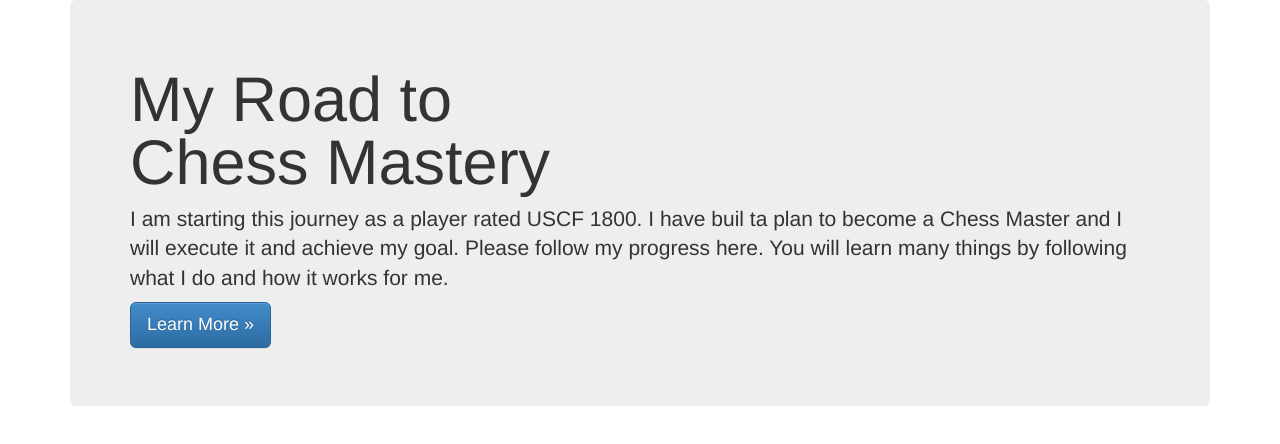
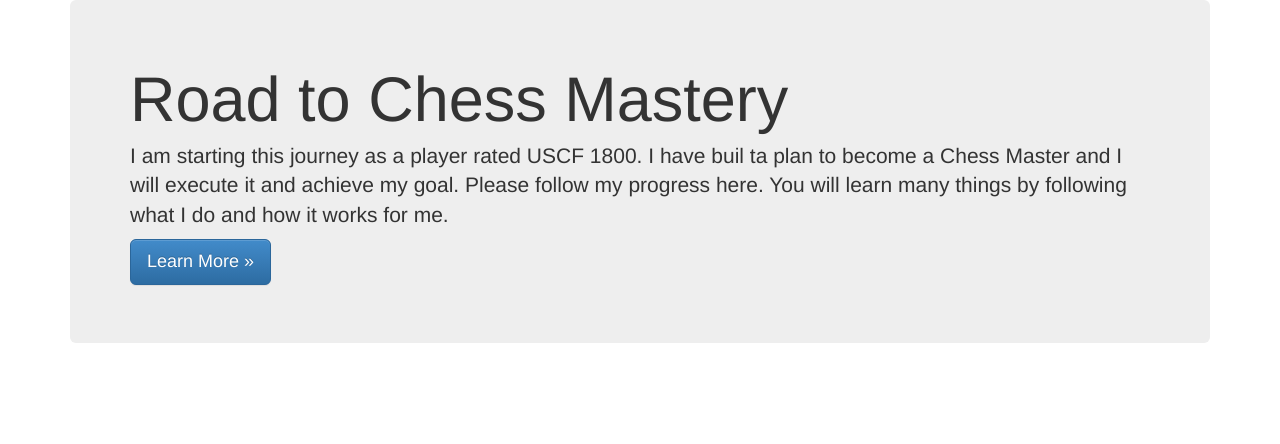
Before and after one commit to mtsi/mtsi.github.io, a plain HTML site: page index.html in a window 1280 px wide. Drawn offline with nearby package versions, Linux system fonts and the light colour scheme.

Commit message:
Adjustments

```diff
--- a/index.html
+++ b/index.html
@@ -20,7 +20,7 @@
   <body>
   	<div class="container theme-showcase" role="main">
 	  	<div class="jumbotron">
-	    	<h1>My Road to<br />Chess Mastery</h1>
+	    	<h1>Road to Chess Mastery</h1>
 	    	<p>I am starting this journey as a player rated USCF 1800. I have buil ta plan to become a Chess Master and I will execute it and achieve my goal. Please follow my progress here. You will learn many things by following what I do and how it works for me.</p>
 	    	<p><a href="#" class="btn btn-primary btn-lg" role="button">Learn More &raquo;</a></p>
 		</div>
```
